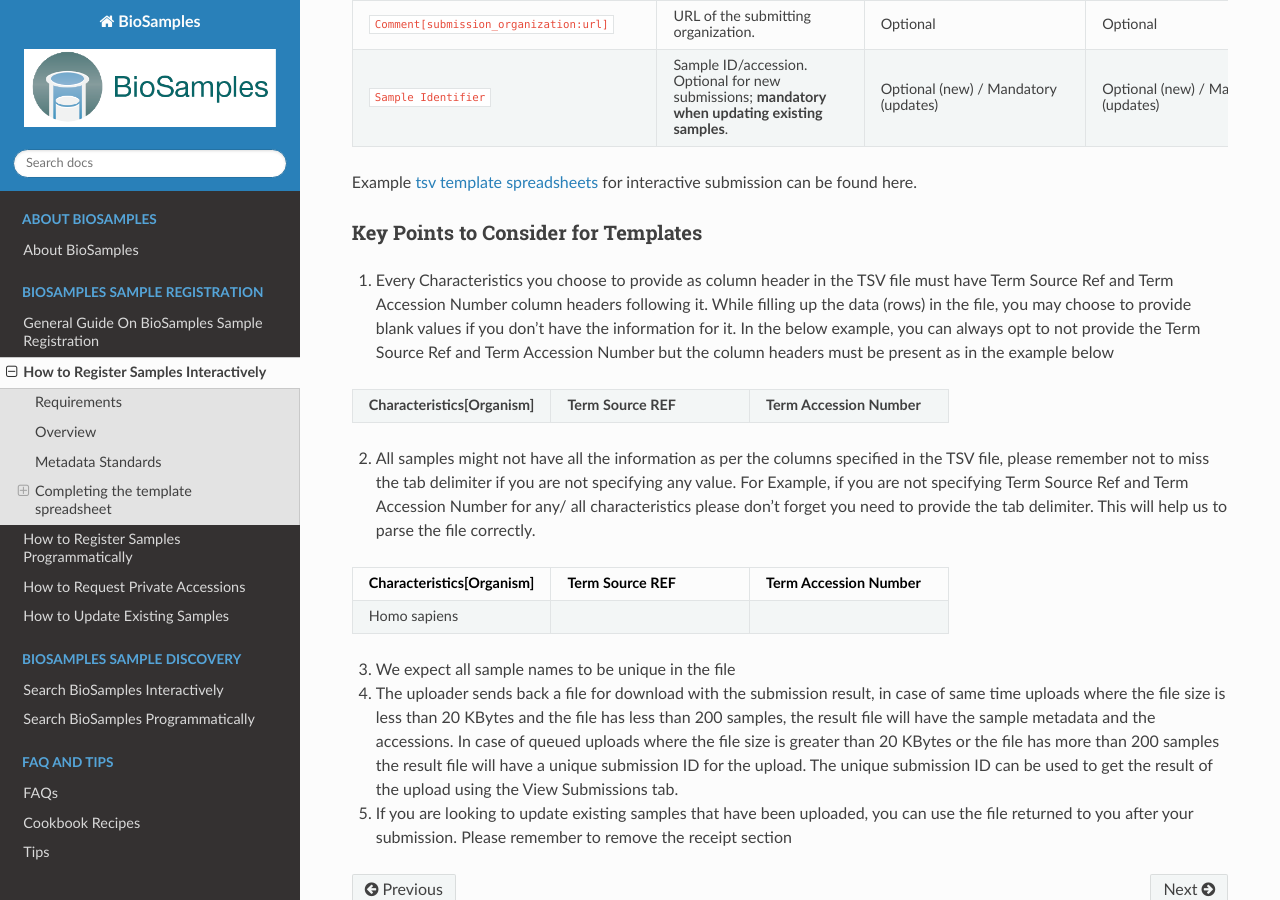
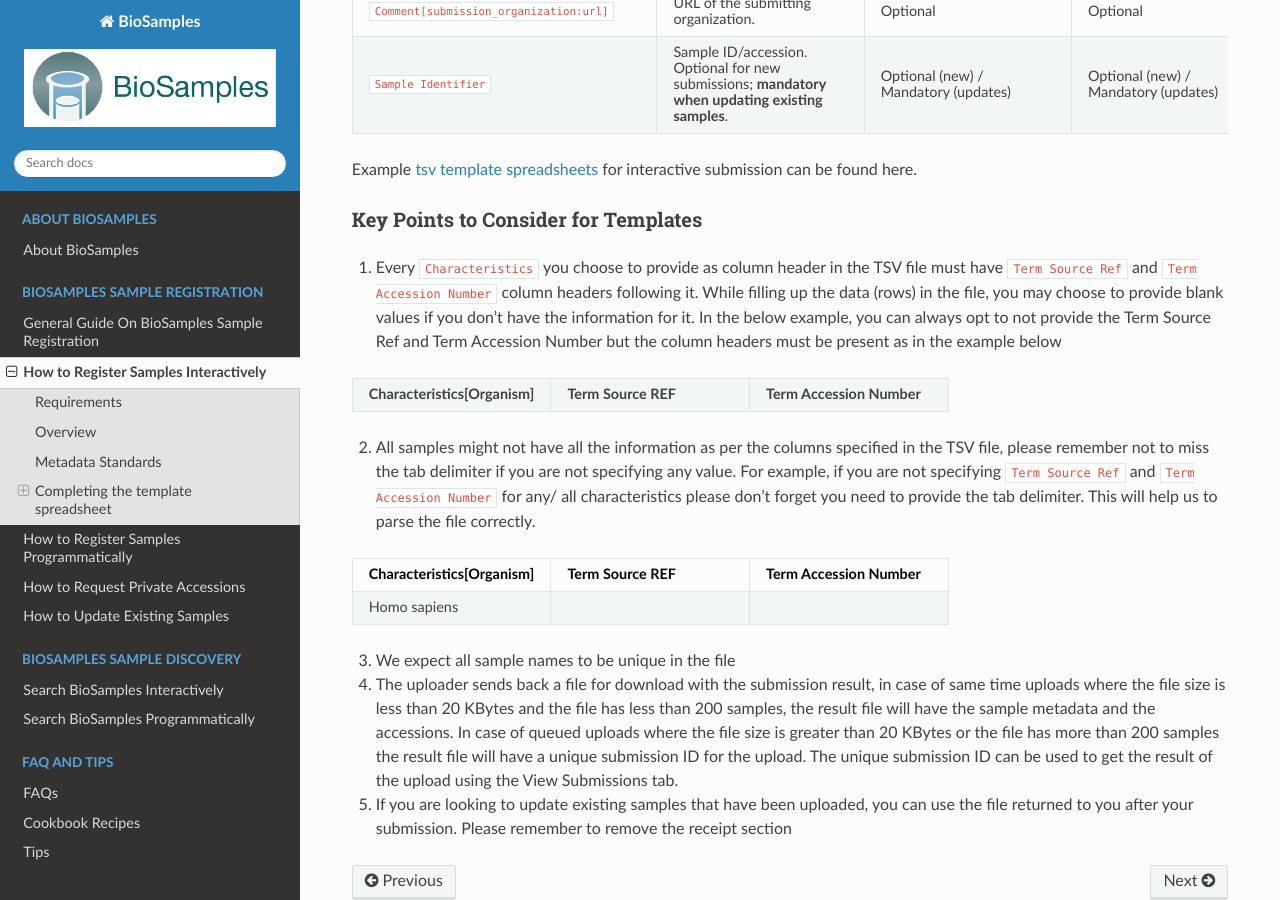
Before and after one commit to EBIBioSamples/read_docs, a Sphinx documentation site: the page built from docs/submit/interactively.rst, in a window 1280 px wide and 900 px high, scrolled down 2470 px. Built offline with Sphinx 7.4.7 and the Read the Docs theme 3.1.0, drawn with Linux system fonts in a browser that asks for light colours; some of the changed text lies outside the part shown.

```diff
--- a/docs/submit/interactively.rst
+++ b/docs/submit/interactively.rst
@@ -61,9 +61,9 @@ ISA-Tab requires columns to be in specific orders in order to be successfully va
      - Mandatory
      - Mandatory
    * - ``Characteristics[<name>]``
-     - Sample attributes. You may include multiple characteristics. **Each Characteristics column must be followed by matching ``Term Source REF`` and ``Term Accession Number`` columns.** ``Characteristics[Organism]`` is mandatory, and its value must be valid.
-     - Optional (repeating); **``Characteristics[Organism]`` is Mandatory**
-     - Optional; **for ``Characteristics[Organism]`` the value is Mandatory**
+     - Sample attributes. You may include multiple characteristics. **Each Characteristics column must be followed by matching** ``Term Source REF`` and ``Term Accession Number`` columns. ``Characteristics[Organism]`` is mandatory, and its value must be valid.
+     - Optional (repeating); ``Characteristics[Organism]`` is Mandatory
+     - Optional; for ``Characteristics[Organism]`` the value is Mandatory
    * - ``Term Source REF``
      - Controlled vocabulary/ontology providing the term (e.g. NCBITAXON, BTO). Must follow each Characteristics column.
      - Mandatory
@@ -133,12 +133,12 @@ ISA-Tab requires columns to be in specific orders in order to be successfully va
      - Optional (new) / Mandatory (updates)
      - Optional (new) / Mandatory (updates)
 
-Example `tsv template spreadsheets <templates>`_ for interactive submission can be found here.
+Example `tsv template spreadsheets <https://github.com/EBIBioSamples/read_docs/tree/main/docs/submit/templates>`_ for interactive submission can be found here.
 
 
 Key Points to Consider for Templates
 *************************************
-1. Every Characteristics you choose to provide as column header in the TSV file must have Term Source Ref and Term Accession Number column headers following it. While filling up the data (rows) in the file, you may choose to provide blank values if you don’t have the information for it. In the below example, you can always opt to not provide the Term Source Ref and Term Accession Number but the column headers must be present as in the example below
+1. Every ``Characteristics`` you choose to provide as column header in the TSV file must have ``Term Source Ref`` and ``Term Accession Number`` column headers following it. While filling up the data (rows) in the file, you may choose to provide blank values if you don’t have the information for it. In the below example, you can always opt to not provide the Term Source Ref and Term Accession Number but the column headers must be present as in the example below
 
 
 .. list-table::
@@ -148,7 +148,7 @@ Key Points to Consider for Templates
      - **Term Source REF**
      - **Term Accession Number**
 
-2. All samples might not have all the information as per the columns specified in the TSV file, please remember not to miss the tab delimiter if you are not specifying any value. For Example, if you are not specifying Term Source Ref and Term Accession Number for any/ all characteristics please don’t forget you need to provide the tab delimiter. This will help us to parse the file correctly.
+2. All samples might not have all the information as per the columns specified in the TSV file, please remember not to miss the tab delimiter if you are not specifying any value. For example, if you are not specifying ``Term Source Ref`` and ``Term Accession Number`` for any/ all characteristics please don’t forget you need to provide the tab delimiter. This will help us to parse the file correctly.
 
 .. list-table::
    :header-rows: 1
```
